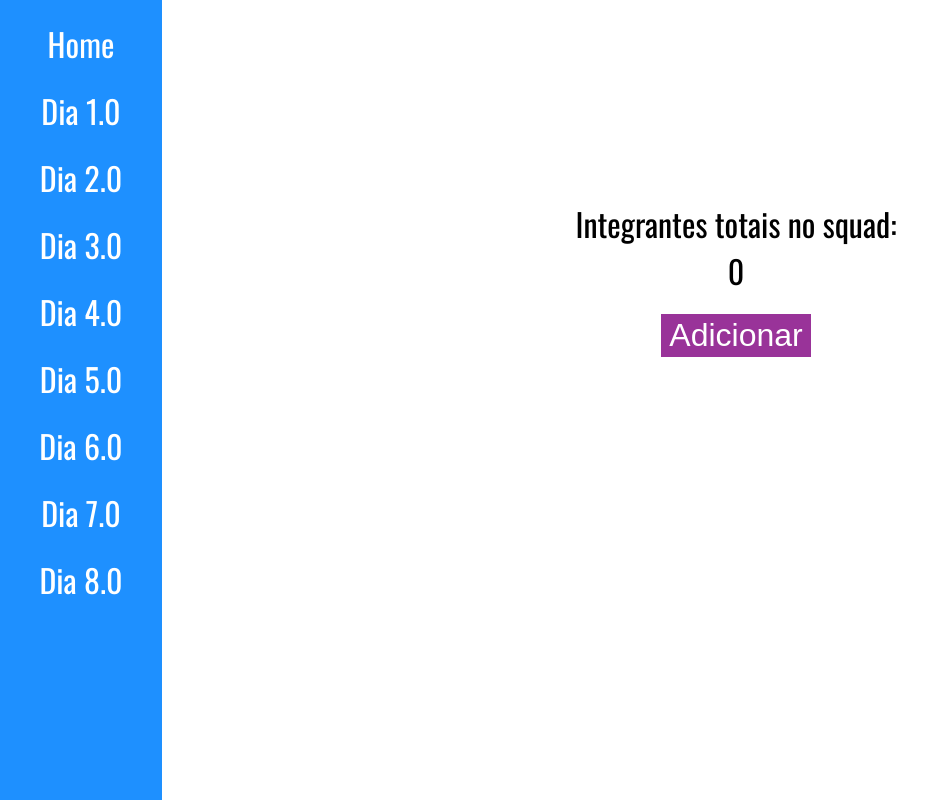
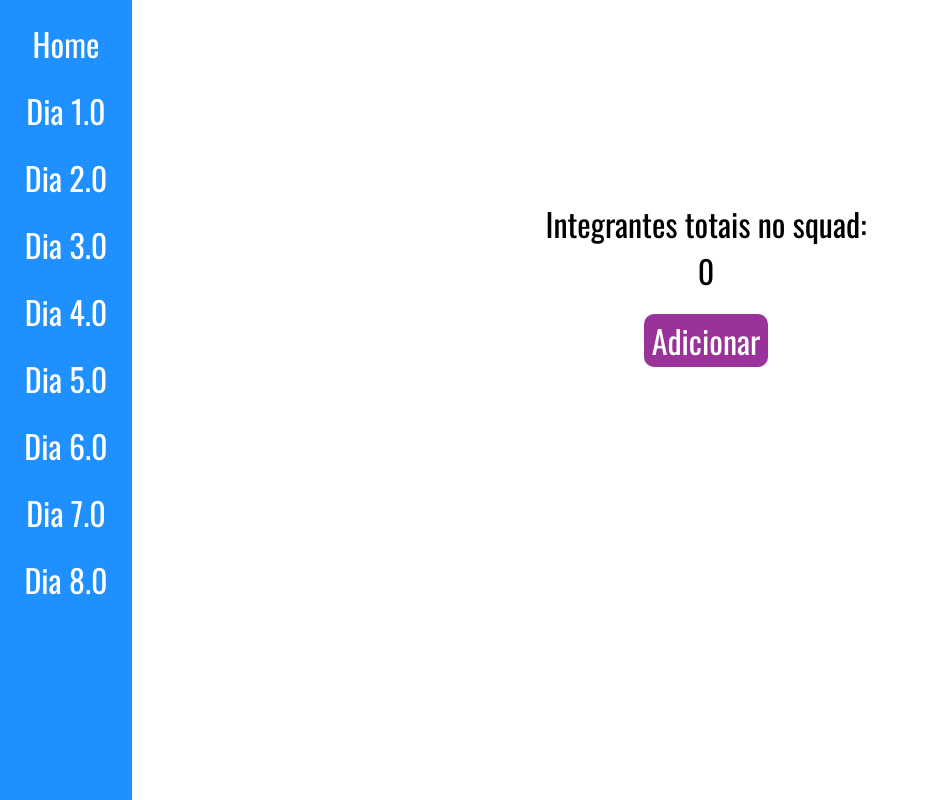
Before and after one commit to kauanpecanha/Serra_React, a React (Create React App) app: page /dia11 in a window 1280 px wide. Shown: the whole page, without its empty margins (0-933 px from the left). Built offline with nearby package versions, Linux system fonts and the light colour scheme.

Commit message:
Envio das Telas até o dia 2.1 do Figma

```diff
--- a/src/Components/D21_square/D21_square.css
+++ b/src/Components/D21_square/D21_square.css
@@ -6,6 +6,7 @@
     display: flex;
     flex-direction: column;
     margin: 30px;
+    border-radius: 20px;
 }
 
 .square_content_data{
--- a/src/Menu&Content/Content.css
+++ b/src/Menu&Content/Content.css
@@ -1,3 +1,3 @@
 .Content{
-    margin-left: 30px;
+    margin: 30px;
 }
--- a/src/Pages/styles/Dia11.css
+++ b/src/Pages/styles/Dia11.css
@@ -26,6 +26,8 @@
     font-size: 32px;
     margin-top: 20px;
     cursor: pointer;
+    border-radius: 10px;
+    font-family: Oswald;
 }
 
 .D11_square button:hover{
```
